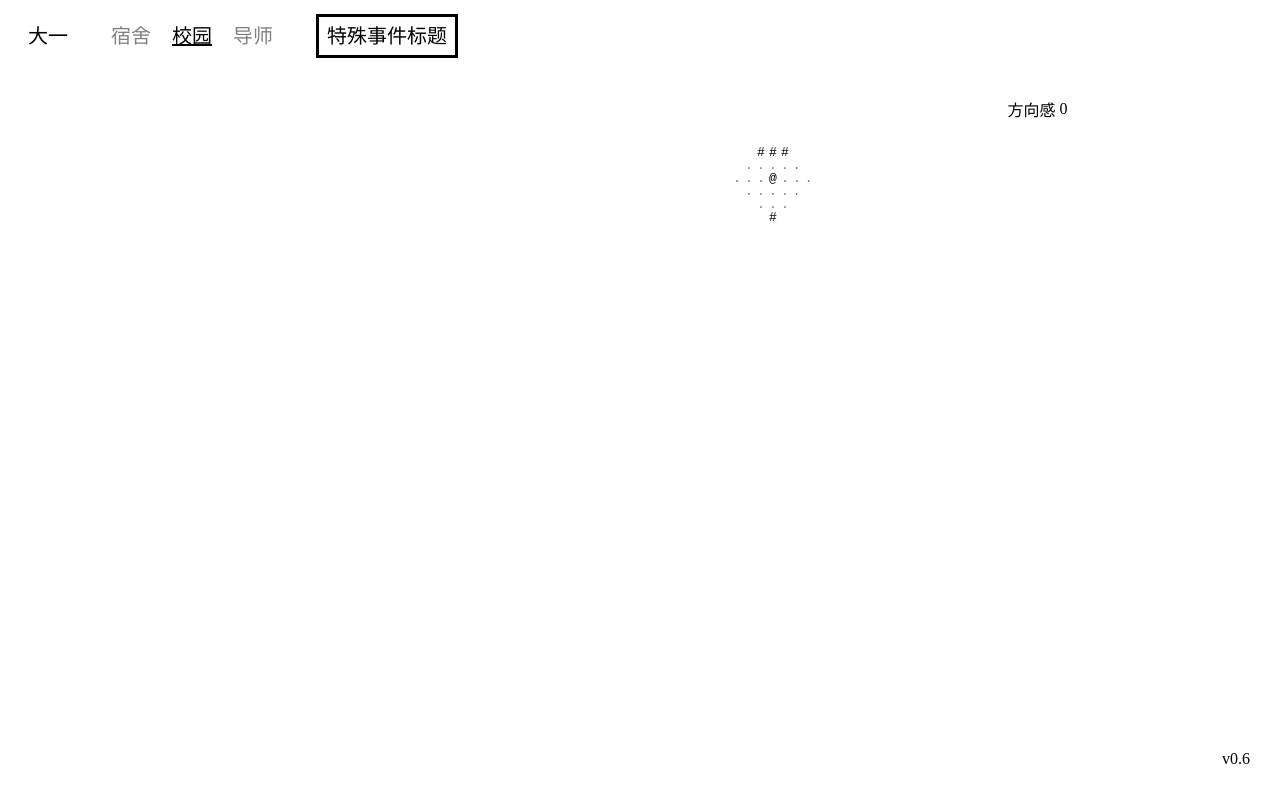
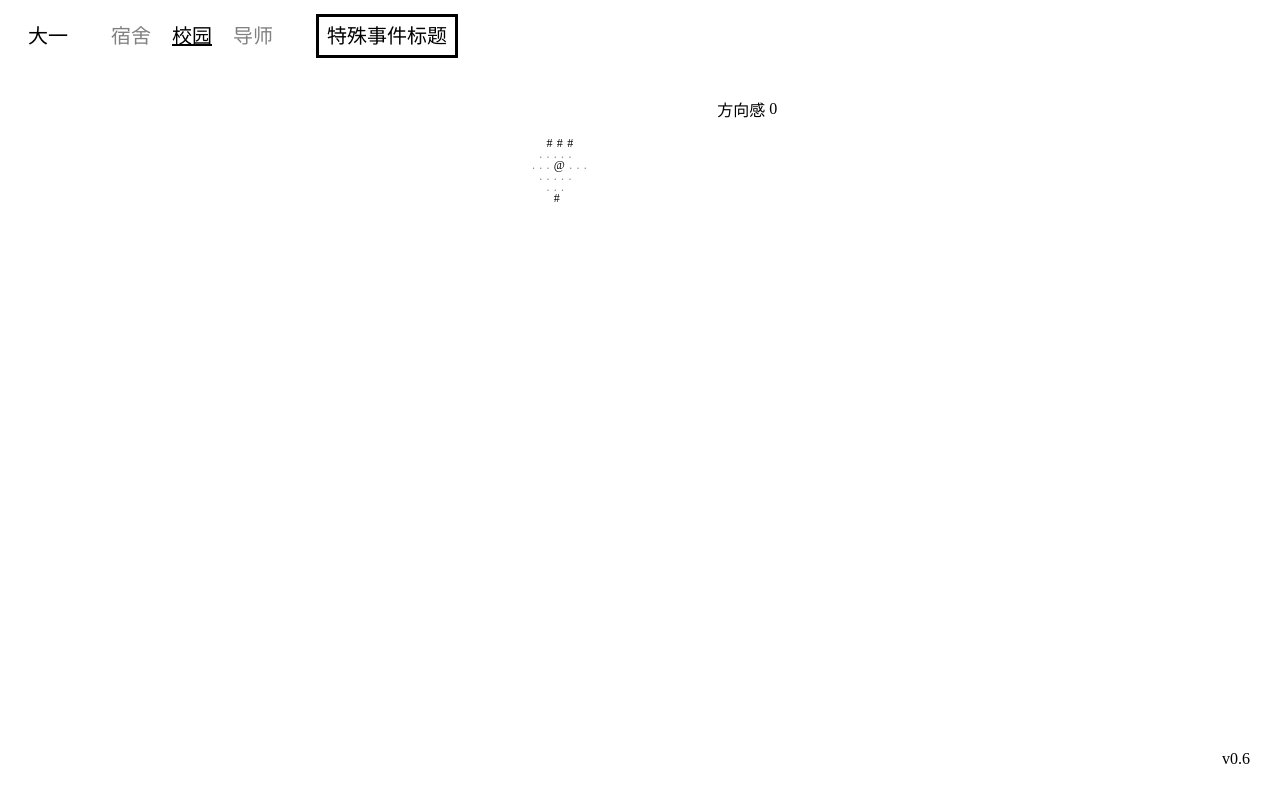
Before and after one commit to USTCdarkroom/USTCdarkroom.github.io, a plain HTML site: page index.html in a window 1280 px wide. Drawn offline with Linux system fonts and the light colour scheme.

Commit message:
fix: 修复了兼容性问题

```diff
--- a/src/main.css
+++ b/src/main.css
@@ -228,10 +228,10 @@ footer {
 #campus_map {
   display: none;
   color: grey;
-  font-family: monospace;
-  font-size: 13px;
-  letter-spacing: 4.175px;
-  line-height: 13px;
+  font-family: 'Cascadia Code';
+  font-size: 12px;
+  letter-spacing: 4.3px;
+  line-height: 11px;
 }
 .building, .wall, .me {
   color: black;
```
